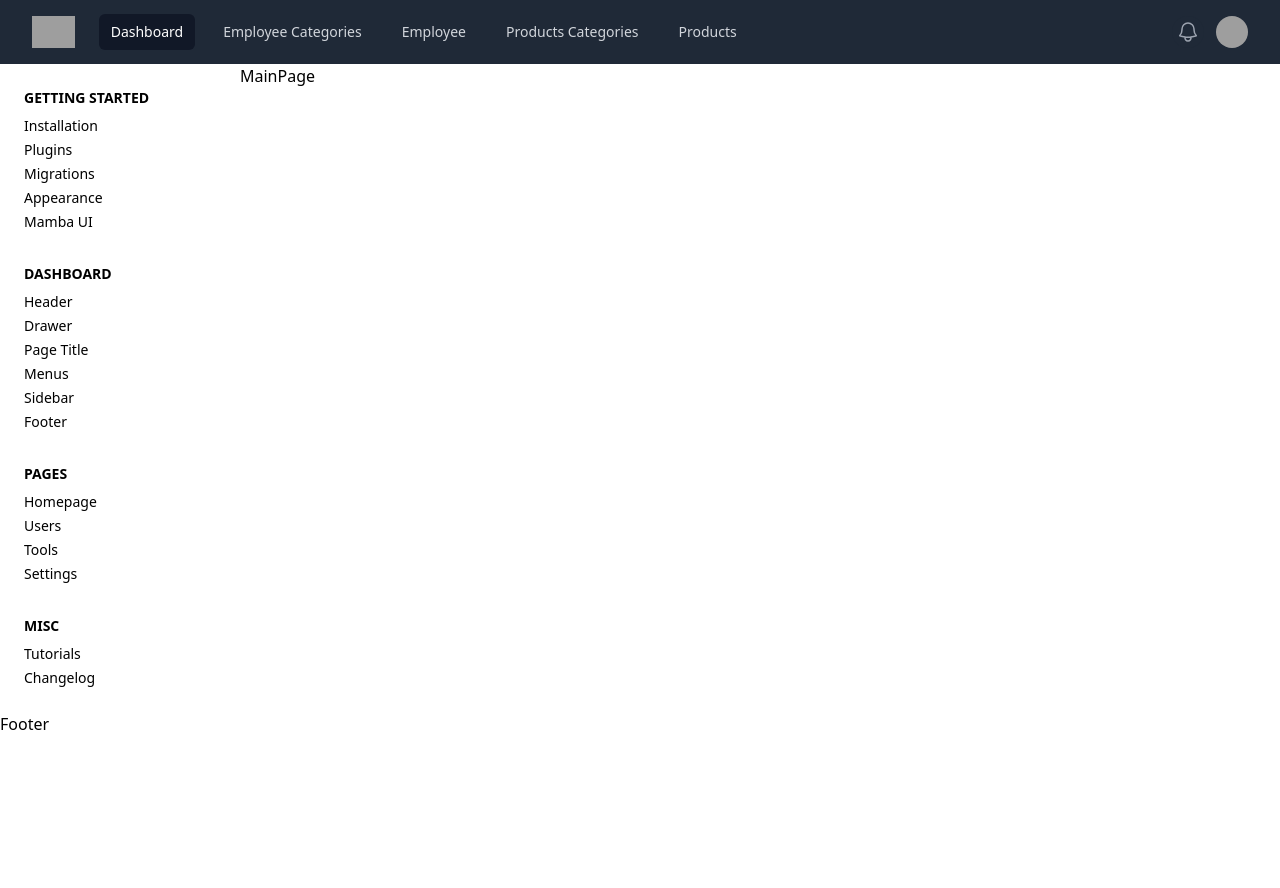
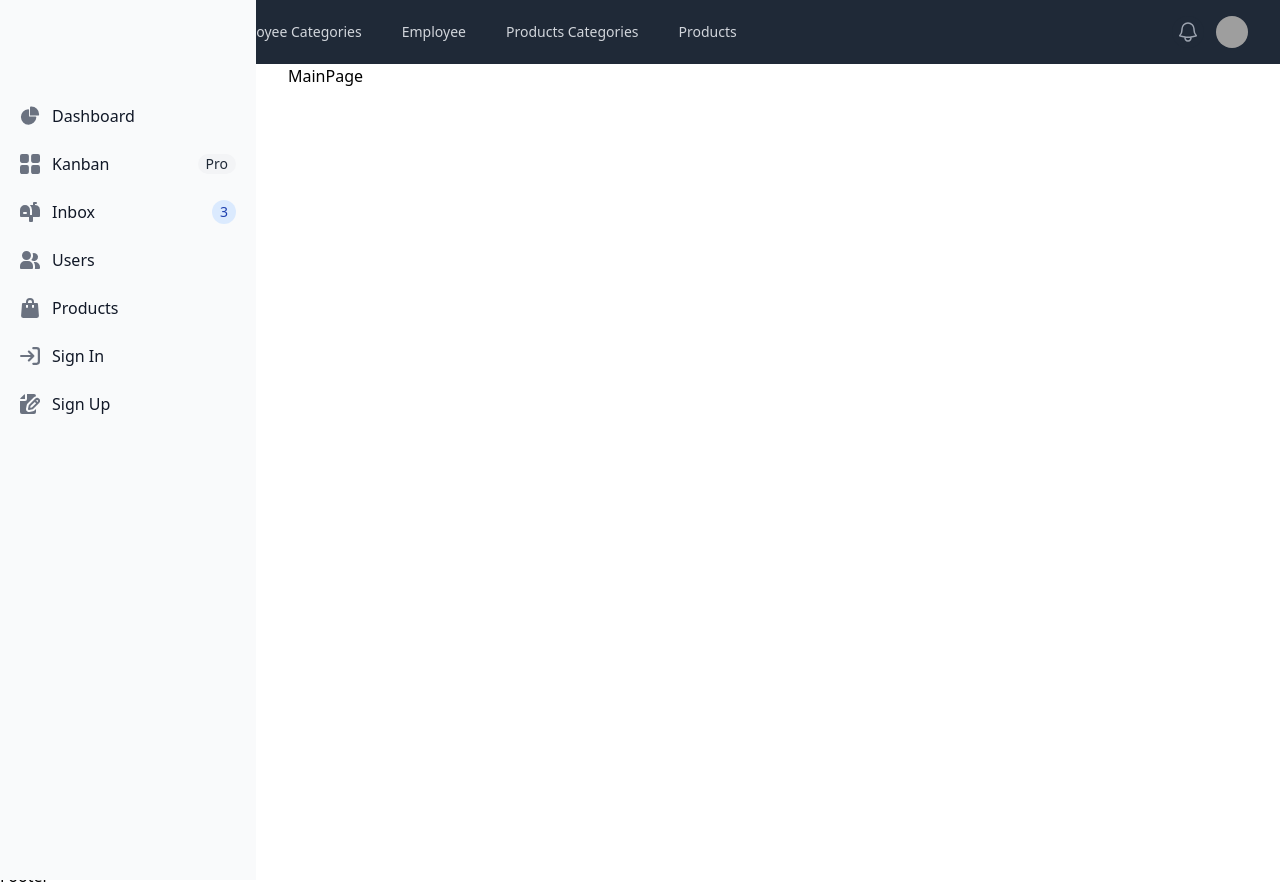
Before and after one commit to T2-Code-Geeks/MERAKI_Academy_Project_5, a React (Create React App) app in the folder frontend/: page /admin in a window 1280 px wide. Before the commit the page ends 800 px from the top, so only its background shows below. Built offline with nearby package versions, Linux system fonts and the light colour scheme; grey boxes are pictures that could not be loaded.

Commit message:
complete socket and modify get all products functions

```diff
--- a/frontend/src/components/Admin/SideBarAdmin/SideBar.jsx
+++ b/frontend/src/components/Admin/SideBarAdmin/SideBar.jsx
@@ -1,48 +1,125 @@
-import React from 'react'
+import React, { useState } from 'react'
 
 const SideBar = () => {
+	const [isSidebarOpen, setIsSidebarOpen] = useState(false);
+
+	const toggleSidebar = () => {
+	  setIsSidebarOpen(!isSidebarOpen);
+	};
+
   return (
-    <aside className="w-full p-6 sm:w-60 dark:bg-gray-800 dark:text-gray-100">
-	<nav className="space-y-8 text-sm">
-		<div className="space-y-2">
-			<h2 className="text-sm font-semibold tracki uppercase dark:text-gray-400">Getting Started</h2>
-			<div className="flex flex-col space-y-1">
-				<a rel="noopener noreferrer" href="#">Installation</a>
-				<a rel="noopener noreferrer" href="#">Plugins</a>
-				<a rel="noopener noreferrer" href="#">Migrations</a>
-				<a rel="noopener noreferrer" href="#">Appearance</a>
-				<a rel="noopener noreferrer" href="#">Mamba UI</a>
-			</div>
+	<div className="relative h-screen flex">
+	{/* Navigation Bar */}
+	<nav className="w-64 bg-gray-50 dark:bg-gray-800">
+	  {/* Toggle Sidebar Button */}
+	  <button
+		onClick={toggleSidebar}
+		className="fixed top-8 left-4 z-40 p-2 mt-2 ml-3 text-sm text-gray-500 rounded-lg sm:hidden hover:bg-gray-100 focus:outline-none focus:ring-2 focus:ring-gray-200 dark:text-gray-400 dark:hover:bg-gray-700 dark:focus:ring-gray-600"
+	  >
+		<span className="sr-only">Open sidebar</span>
+		<svg
+		  className="w-6 h-6"
+		  aria-hidden="true"
+		  fill="currentColor"
+		  viewBox="0 0 20 20"
+		  xmlns="http://www.w3.org/2000/svg"
+		>
+		  <path
+			clipRule="evenodd"
+			fillRule="evenodd"
+			d="M2 4.75A.75.75 0 012.75 4h14.5a.75.75 0 010 1.5H2.75A.75.75 0 012 4.75zm0 10.5a.75.75 0 01.75-.75h7.5a.75.75 0 010 1.5h-7.5a.75.75 0 01-.75-.75zM2 10a.75.75 0 01.75-.75h14.5a.75.75 0 010 1.5H2.75A.75.75 0 012 10z"
+		  ></path>
+		</svg>
+	  </button>
+
+	  {/* Sidebar Content */}
+	  <aside
+		id="cta-button-sidebar"
+		className={`fixed top-0 left-0 z-30 w-64 h-screen transition-transform ${
+		  isSidebarOpen ? 'translate-x-0' : '-translate-x-full'
+		} sm:translate-x-0`}
+		aria-label="Sidebar"
+	  >
+		{/* Sidebar Content */}
+		<div className="h-full px-3 py-4 overflow-y-auto bg-gray-50 dark:bg-gray-800">
+		  {/* Add your sidebar content here */}
 		</div>
-		<div className="space-y-2">
-			<h2 className="text-sm font-semibold tracki uppercase dark:text-gray-400">Dashboard</h2>
-			<div className="flex flex-col space-y-1">
-				<a rel="noopener noreferrer" href="#">Header</a>
-				<a rel="noopener noreferrer" href="#">Drawer</a>
-				<a rel="noopener noreferrer" href="#">Page Title</a>
-				<a rel="noopener noreferrer" href="#">Menus</a>
-				<a rel="noopener noreferrer" href="#">Sidebar</a>
-				<a rel="noopener noreferrer" href="#">Footer</a>
-			</div>
-		</div>
-		<div className="space-y-2">
-			<h2 className="text-sm font-semibold tracki uppercase dark:text-gray-400">Pages</h2>
-			<div className="flex flex-col space-y-1">
-				<a rel="noopener noreferrer" href="#">Homepage</a>
-				<a rel="noopener noreferrer" href="#">Users</a>
-				<a rel="noopener noreferrer" href="#">Tools</a>
-				<a rel="noopener noreferrer" href="#">Settings</a>
-			</div>
-		</div>
-		<div className="space-y-2">
-			<h2 className="text-sm font-semibold tracki uppercase dark:text-gray-400">Misc</h2>
-			<div className="flex flex-col space-y-1">
-				<a rel="noopener noreferrer" href="#">Tutorials</a>
-				<a rel="noopener noreferrer" href="#">Changelog</a>
-			</div>
-		</div>
+	  </aside>
 	</nav>
+
+	{/* Main Content */}
+	<main className="flex-grow p-4">
+	  {/* Add your main content here */}
+	  <aside id="cta-button-sidebar" className="fixed top-18 left-0 z-40 w-64 h-screen transition-transform -translate-x-full sm:translate-x-0" aria-label="Sidebar">
+   <div className="h-full px-3 py-4 overflow-y-auto bg-gray-50 dark:bg-gray-800">
+      <ul className="space-y-2 font-medium">
+         <li>
+            <a href="#" className="flex items-center p-2 text-gray-900 rounded-lg dark:text-white hover:bg-gray-100 dark:hover:bg-gray-700 group">
+               <svg className="w-5 h-5 text-gray-500 transition duration-75 dark:text-gray-400 group-hover:text-gray-900 dark:group-hover:text-white" aria-hidden="true" xmlns="http://www.w3.org/2000/svg" fill="currentColor" viewBox="0 0 22 21">
+                  <path d="M16.975 11H10V4.025a1 1 0 0 0-1.066-.998 8.5 8.5 0 1 0 9.039 9.039.999.999 0 0 0-1-1.066h.002Z"/>
+                  <path d="M12.5 0c-.157 0-.311.01-.565.027A1 1 0 0 0 11 1.02V10h8.975a1 1 0 0 0 1-.935c.013-.188.028-.374.028-.565A8.51 8.51 0 0 0 12.5 0Z"/>
+               </svg>
+               <span className="ml-3">Dashboard</span>
+            </a>
+         </li>
+         <li>
+            <a href="#" className="flex items-center p-2 text-gray-900 rounded-lg dark:text-white hover:bg-gray-100 dark:hover:bg-gray-700 group">
+               <svg className="flex-shrink-0 w-5 h-5 text-gray-500 transition duration-75 dark:text-gray-400 group-hover:text-gray-900 dark:group-hover:text-white" aria-hidden="true" xmlns="http://www.w3.org/2000/svg" fill="currentColor" viewBox="0 0 18 18">
+                  <path d="M6.143 0H1.857A1.857 1.857 0 0 0 0 1.857v4.286C0 7.169.831 8 1.857 8h4.286A1.857 1.857 0 0 0 8 6.143V1.857A1.857 1.857 0 0 0 6.143 0Zm10 0h-4.286A1.857 1.857 0 0 0 10 1.857v4.286C10 7.169 10.831 8 11.857 8h4.286A1.857 1.857 0 0 0 18 6.143V1.857A1.857 1.857 0 0 0 16.143 0Zm-10 10H1.857A1.857 1.857 0 0 0 0 11.857v4.286C0 17.169.831 18 1.857 18h4.286A1.857 1.857 0 0 0 8 16.143v-4.286A1.857 1.857 0 0 0 6.143 10Zm10 0h-4.286A1.857 1.857 0 0 0 10 11.857v4.286c0 1.026.831 1.857 1.857 1.857h4.286A1.857 1.857 0 0 0 18 16.143v-4.286A1.857 1.857 0 0 0 16.143 10Z"/>
+               </svg>
+               <span className="flex-1 ml-3 whitespace-nowrap">Kanban</span>
+               <span className="inline-flex items-center justify-center px-2 ml-3 text-sm font-medium text-gray-800 bg-gray-100 rounded-full dark:bg-gray-700 dark:text-gray-300">Pro</span>
+            </a>
+         </li>
+         <li>
+            <a href="#" className="flex items-center p-2 text-gray-900 rounded-lg dark:text-white hover:bg-gray-100 dark:hover:bg-gray-700 group">
+               <svg className="flex-shrink-0 w-5 h-5 text-gray-500 transition duration-75 dark:text-gray-400 group-hover:text-gray-900 dark:group-hover:text-white" aria-hidden="true" xmlns="http://www.w3.org/2000/svg" fill="currentColor" viewBox="0 0 20 20">
+                  <path d="m17.418 3.623-.018-.008a6.713 6.713 0 0 0-2.4-.569V2h1a1 1 0 1 0 0-2h-2a1 1 0 0 0-1 1v2H9.89A6.977 6.977 0 0 1 12 8v5h-2V8A5 5 0 1 0 0 8v6a1 1 0 0 0 1 1h8v4a1 1 0 0 0 1 1h2a1 1 0 0 0 1-1v-4h6a1 1 0 0 0 1-1V8a5 5 0 0 0-2.582-4.377ZM6 12H4a1 1 0 0 1 0-2h2a1 1 0 0 1 0 2Z"/>
+               </svg>
+               <span className="flex-1 ml-3 whitespace-nowrap">Inbox</span>
+               <span className="inline-flex items-center justify-center w-3 h-3 p-3 ml-3 text-sm font-medium text-blue-800 bg-blue-100 rounded-full dark:bg-blue-900 dark:text-blue-300">3</span>
+            </a>
+         </li>
+         <li>
+            <a href="#" className="flex items-center p-2 text-gray-900 rounded-lg dark:text-white hover:bg-gray-100 dark:hover:bg-gray-700 group">
+               <svg className="flex-shrink-0 w-5 h-5 text-gray-500 transition duration-75 dark:text-gray-400 group-hover:text-gray-900 dark:group-hover:text-white" aria-hidden="true" xmlns="http://www.w3.org/2000/svg" fill="currentColor" viewBox="0 0 20 18">
+                  <path d="M14 2a3.963 3.963 0 0 0-1.4.267 6.439 6.439 0 0 1-1.331 6.638A4 4 0 1 0 14 2Zm1 9h-1.264A6.957 6.957 0 0 1 15 15v2a2.97 2.97 0 0 1-.184 1H19a1 1 0 0 0 1-1v-1a5.006 5.006 0 0 0-5-5ZM6.5 9a4.5 4.5 0 1 0 0-9 4.5 4.5 0 0 0 0 9ZM8 10H5a5.006 5.006 0 0 0-5 5v2a1 1 0 0 0 1 1h11a1 1 0 0 0 1-1v-2a5.006 5.006 0 0 0-5-5Z"/>
+               </svg>
+               <span className="flex-1 ml-3 whitespace-nowrap">Users</span>
+            </a>
+         </li>
+         <li>
+            <a href="#" className="flex items-center p-2 text-gray-900 rounded-lg dark:text-white hover:bg-gray-100 dark:hover:bg-gray-700 group">
+               <svg className="flex-shrink-0 w-5 h-5 text-gray-500 transition duration-75 dark:text-gray-400 group-hover:text-gray-900 dark:group-hover:text-white" aria-hidden="true" xmlns="http://www.w3.org/2000/svg" fill="currentColor" viewBox="0 0 18 20">
+                  <path d="M17 5.923A1 1 0 0 0 16 5h-3V4a4 4 0 1 0-8 0v1H2a1 1 0 0 0-1 .923L.086 17.846A2 2 0 0 0 2.08 20h13.84a2 2 0 0 0 1.994-2.153L17 5.923ZM7 9a1 1 0 0 1-2 0V7h2v2Zm0-5a2 2 0 1 1 4 0v1H7V4Zm6 5a1 1 0 1 1-2 0V7h2v2Z"/>
+               </svg>
+               <span className="flex-1 ml-3 whitespace-nowrap">Products</span>
+            </a>
+         </li>
+         <li>
+            <a href="#" className="flex items-center p-2 text-gray-900 rounded-lg dark:text-white hover:bg-gray-100 dark:hover:bg-gray-700 group">
+               <svg className="flex-shrink-0 w-5 h-5 text-gray-500 transition duration-75 dark:text-gray-400 group-hover:text-gray-900 dark:group-hover:text-white" aria-hidden="true" xmlns="http://www.w3.org/2000/svg" fill="none" viewBox="0 0 18 16">
+                  <path stroke="currentColor" strokeLinecap="round" strokeLinejoin="round" strokeWidth="2" d="M1 8h11m0 0L8 4m4 4-4 4m4-11h3a2 2 0 0 1 2 2v10a2 2 0 0 1-2 2h-3"/>
+               </svg>
+               <span className="flex-1 ml-3 whitespace-nowrap">Sign In</span>
+            </a>
+         </li>
+         <li>
+            <a href="#" className="flex items-center p-2 text-gray-900 rounded-lg dark:text-white hover:bg-gray-100 dark:hover:bg-gray-700 group">
+               <svg className="flex-shrink-0 w-5 h-5 text-gray-500 transition duration-75 dark:text-gray-400 group-hover:text-gray-900 dark:group-hover:text-white" aria-hidden="true" xmlns="http://www.w3.org/2000/svg" fill="currentColor" viewBox="0 0 20 20">
+                  <path d="M5 5V.13a2.96 2.96 0 0 0-1.293.749L.879 3.707A2.96 2.96 0 0 0 .13 5H5Z"/>
+                  <path d="M6.737 11.061a2.961 2.961 0 0 1 .81-1.515l6.117-6.116A4.839 4.839 0 0 1 16 2.141V2a1.97 1.97 0 0 0-1.933-2H7v5a2 2 0 0 1-2 2H0v11a1.969 1.969 0 0 0 1.933 2h12.134A1.97 1.97 0 0 0 16 18v-3.093l-1.546 1.546c-.413.413-.94.695-1.513.81l-3.4.679a2.947 2.947 0 0 1-1.85-.227 2.96 2.96 0 0 1-1.635-3.257l.681-3.397Z"/>
+                  <path d="M8.961 16a.93.93 0 0 0 .189-.019l3.4-.679a.961.961 0 0 0 .49-.263l6.118-6.117a2.884 2.884 0 0 0-4.079-4.078l-6.117 6.117a.96.96 0 0 0-.263.491l-.679 3.4A.961.961 0 0 0 8.961 16Zm7.477-9.8a.958.958 0 0 1 .68-.281.961.961 0 0 1 .682 1.644l-.315.315-1.36-1.36.313-.318Zm-5.911 5.911 4.236-4.236 1.359 1.359-4.236 4.237-1.7.339.341-1.699Z"/>
+               </svg>
+               <span className="flex-1 ml-3 whitespace-nowrap">Sign Up</span>
+            </a>
+         </li>
+      </ul>
+
+   </div>
 </aside>
+	</main>
+  </div>
   )
 }
 
--- a/frontend/src/components/Messages/Messages.jsx
+++ b/frontend/src/components/Messages/Messages.jsx
@@ -11,7 +11,6 @@
   const [currentChat, setCurrentChat] = useState(null);
   const [messages, setMessages] = useState([]);
   const [to, setTo] = useState([]);
-
   const scroll = useRef();
   const socket = useRef();
 
@@ -46,9 +45,9 @@
   };
   useEffect(() => {
     socket.current.on("message", (data) => {
-      console.log(data.message?.text);
-      // alert(data?.message?.text)
-      setMessages((prev) => [...prev, data?.message?.text]);
+      console.log(data);
+      // alert(data)
+      setMessages( [...messages,data.message]);
     });
     return () => socket.current.off("message");
   }, [messages,socket.current]);
@@ -129,7 +128,7 @@
   };
   useEffect(() => {
     getMessages();
-  }, [currentChat,messages]);
+  }, [currentChat]);
 
   const handelSubmit = async (e) => {
     e.preventDefault();
@@ -176,6 +175,7 @@
   useEffect(() => {
     scroll.current?.scrollIntoView({ behavior: "smooth" });
   }, [messages]);
+  console.log(messages);
 
   return (
     <div className="flex h-screen antialiased text-gray-800">
```
Also changed, not shown: frontend/src/components/Admin/ProductsPage/ProductsPage.jsx (+81 -98 lines), 2 other files (tests, documents, lock files or other folders).
